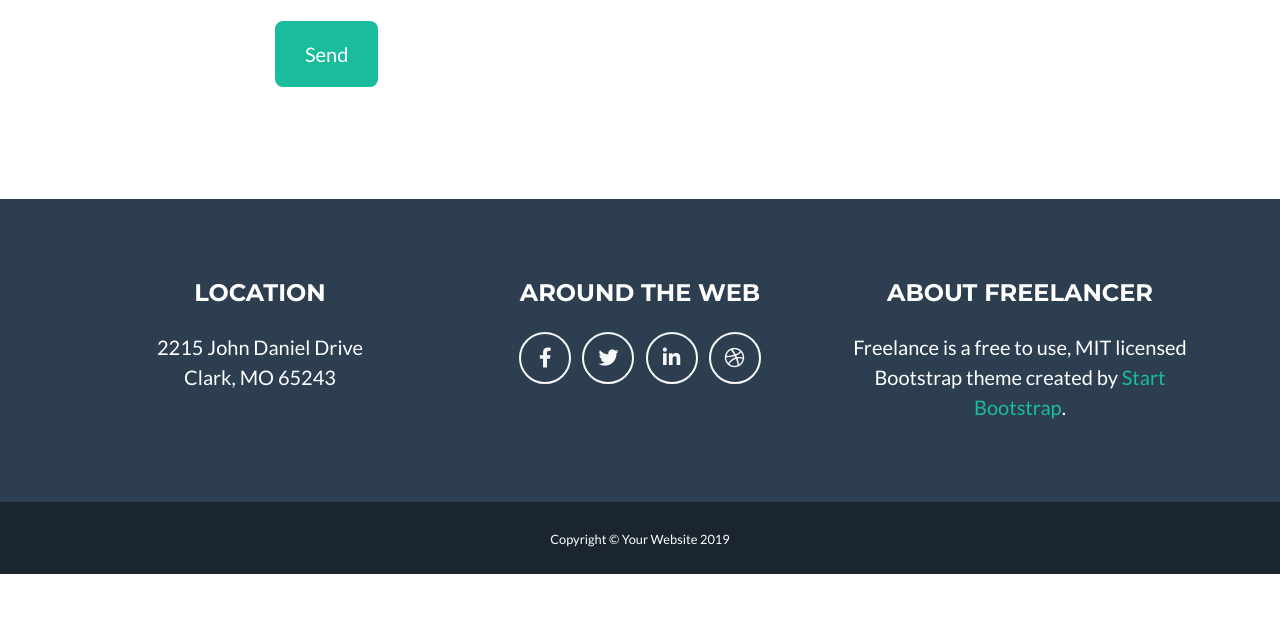
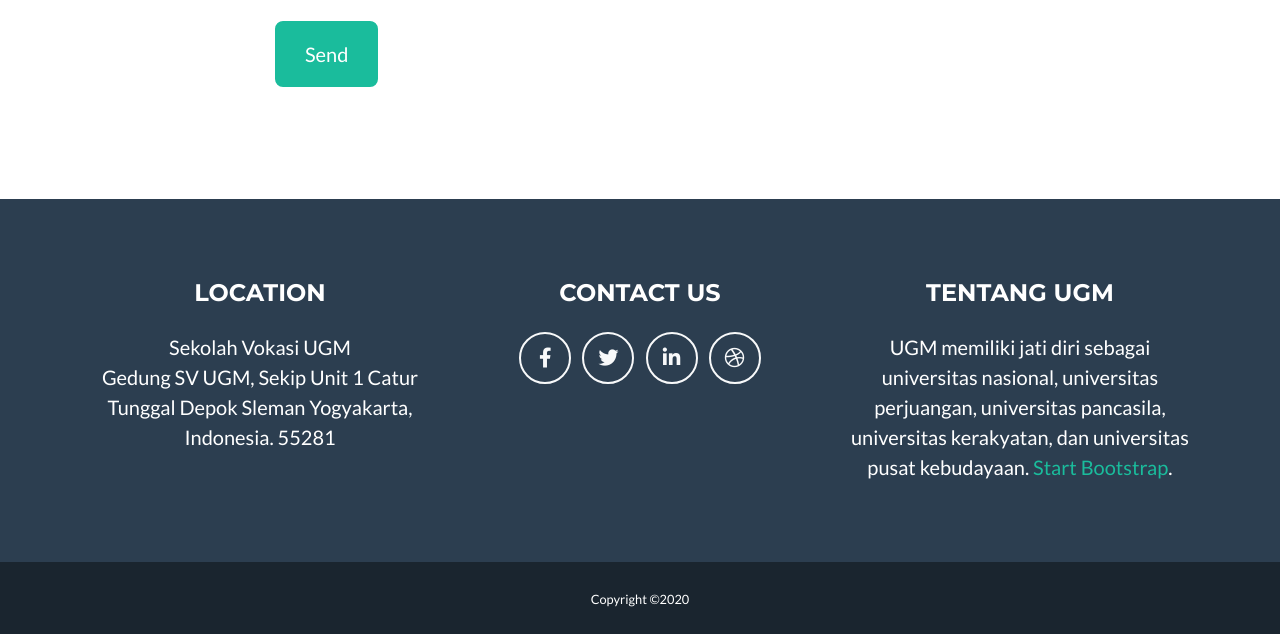
Before and after one commit to masadam/Web3A-Kelompok9, a website with bundled scripts: page index.html in a window 1280 px wide. Shown: the part 3027-3661 px from the top of the page. Before the commit the page ends 3601 px from the top, so only its background shows below. Built offline with nearby package versions, Linux system fonts and the light colour scheme.

Commit message:
ubah footer

```diff
--- a/index.html
+++ b/index.html
@@ -274,13 +274,14 @@
         <!-- Footer Location -->
         <div class="col-lg-4 mb-5 mb-lg-0">
           <h4 class="text-uppercase mb-4">Location</h4>
-          <p class="lead mb-0">2215 John Daniel Drive
-            <br>Clark, MO 65243</p>
+          <p class="lead mb-0">Sekolah Vokasi UGM
+            <br>Gedung SV UGM, Sekip Unit 1 Catur Tunggal
+            Depok Sleman Yogyakarta, Indonesia. 55281</p>
         </div>
 
         <!-- Footer Social Icons -->
         <div class="col-lg-4 mb-5 mb-lg-0">
-          <h4 class="text-uppercase mb-4">Around the Web</h4>
+          <h4 class="text-uppercase mb-4">Contact Us</h4>
           <a class="btn btn-outline-light btn-social mx-1" href="#">
             <i class="fab fa-fw fa-facebook-f"></i>
           </a>
@@ -297,8 +298,8 @@
 
         <!-- Footer About Text -->
         <div class="col-lg-4">
-          <h4 class="text-uppercase mb-4">About Freelancer</h4>
-          <p class="lead mb-0">Freelance is a free to use, MIT licensed Bootstrap theme created by
+          <h4 class="text-uppercase mb-4">Tentang UGM</h4>
+          <p class="lead mb-0">UGM memiliki jati diri sebagai universitas nasional, universitas perjuangan, universitas pancasila, universitas kerakyatan, dan universitas pusat kebudayaan.
             <a href="http://startbootstrap.com">Start Bootstrap</a>.</p>
         </div>
 
@@ -309,7 +310,7 @@
   <!-- Copyright Section -->
   <section class="copyright py-4 text-center text-white">
     <div class="container">
-      <small>Copyright &copy; Your Website 2019</small>
+      <small>Copyright &copy;2020</small>
     </div>
   </section>
 
```
